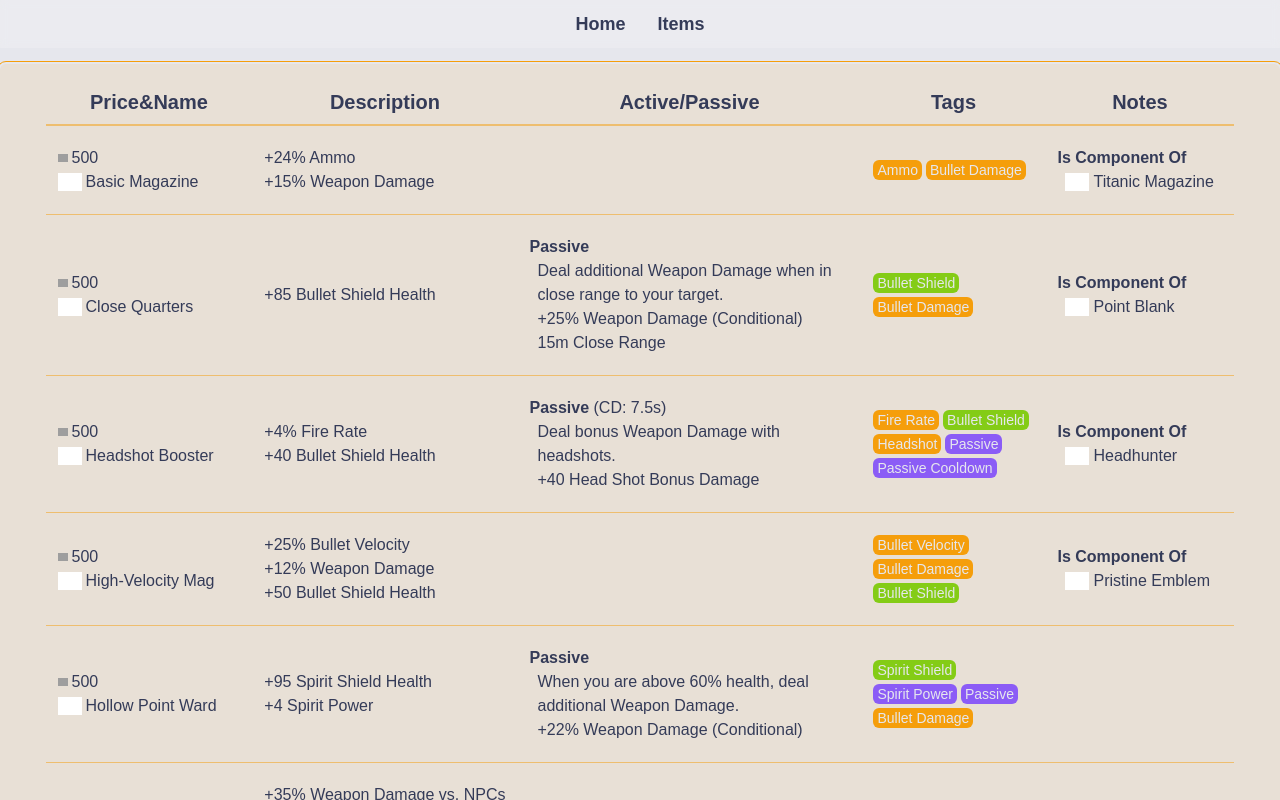
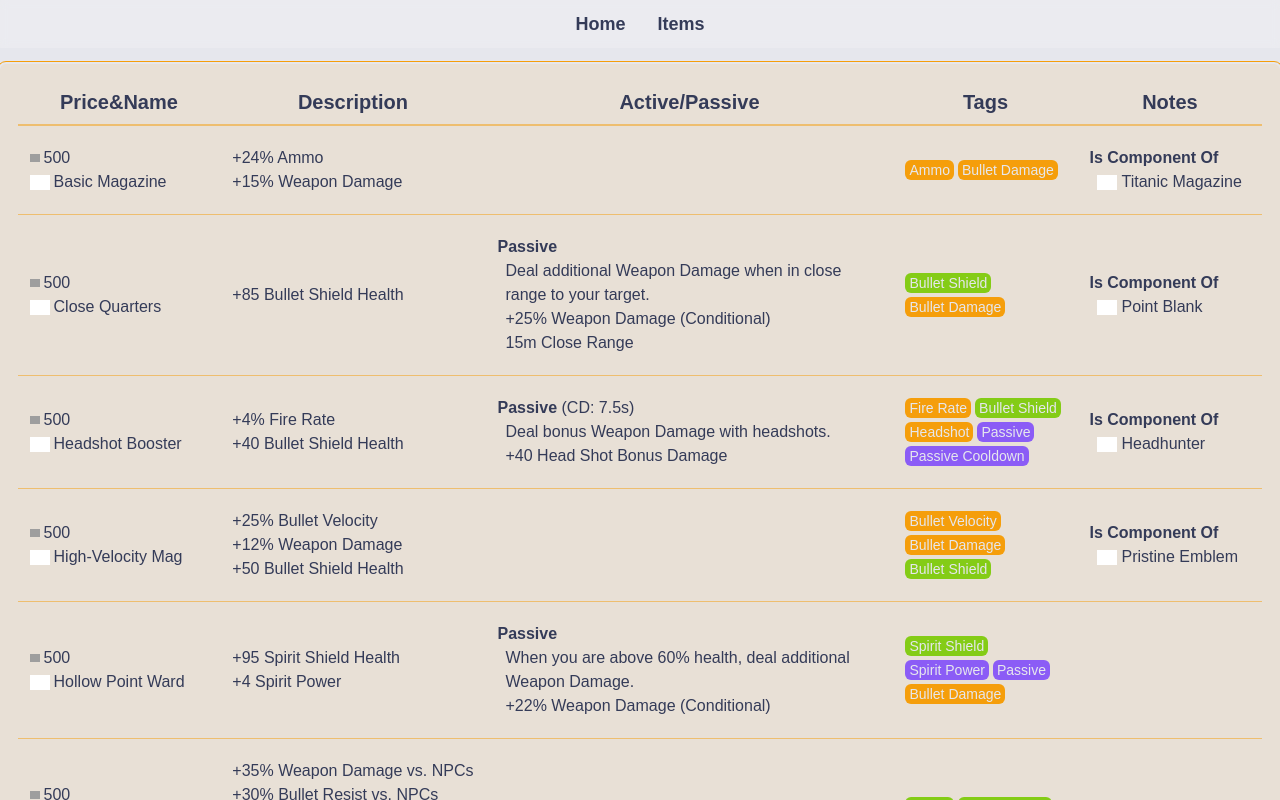
Before and after one commit to Change-Maker/deadlock-utility, a Next.js app: page /deadlock-utility/items in a window 1280 px wide. Shown: the top 800 px of the page. Built offline with nearby package versions, Linux system fonts and the light colour scheme; grey boxes are pictures that could not be loaded.

Commit message:
feat: fine-tune data table

```diff
--- a/components/data-table.tsx
+++ b/components/data-table.tsx
@@ -20,8 +20,8 @@ function NameJSX(iconUrl: string, name: string) {
       <Image
         className="brightness-0 saturate-100 invert mr-1"
         src={iconUrl}
-        width={24}
-        height={24}
+        width={20}
+        height={20}
         alt={`${name}_icon`}
       />
       <div>
@@ -81,7 +81,7 @@ const columns = [
       id: 'active-passive',
       header: 'Active/Passive',
       cell: (info) => (
-        <div className="min-w-52 max-w-80">
+        <div className="min-w-80 max-w-96">
           {
             info.getValue().active
               ? (
@@ -134,7 +134,7 @@ const columns = [
     id: 'tags',
     header: 'Tags',
     cell: (info) => (
-      <div className="flex-wrap flex gap-1 text-sm max-w-40">
+      <div className="flex-wrap flex gap-1 text-sm w-40">
         {info.getValue().map((tag) => {
           let style = 'bg-slate-500';
           if (tagJson.weaponTags.includes(tag)) {
```
